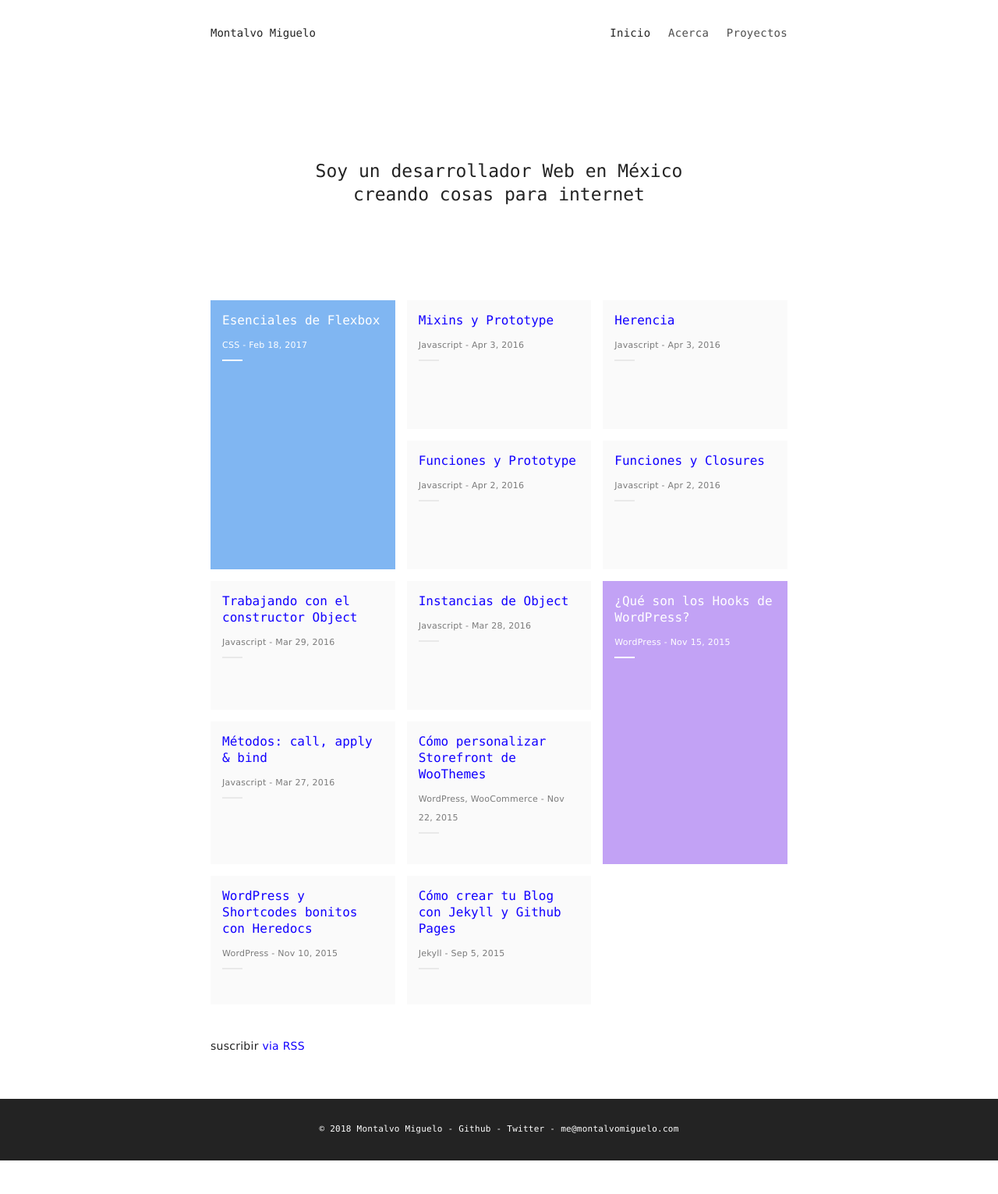
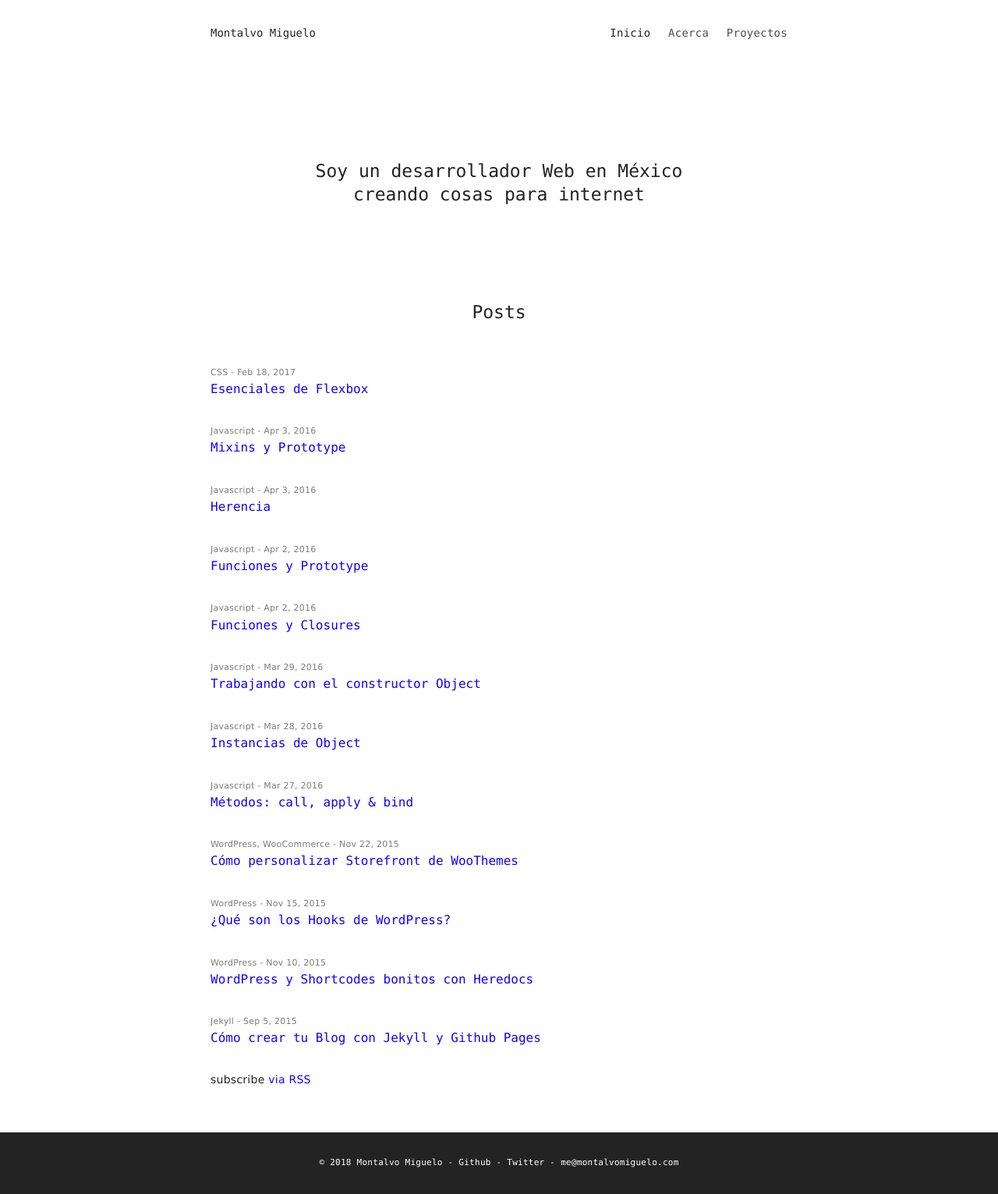
Before and after one commit to montalvomiguelo/montalvomiguelo.github.io, a Jekyll site: the page built from index.html, in a window 1280 px wide. Shown: the whole page at 78% size. Built offline with Jekyll 4.4.1, drawn with Linux system fonts in a browser that asks for light colours; before the commit the page ends 1488 px from its top, so only the background shows below that.

Commit message:
Simplify index layout

```diff
--- a/_includes/footer.html
+++ b/_includes/footer.html
@@ -1,7 +1,7 @@
 <footer class="site-footer">
 
   <div class="wrapper">
-    <span itemscope itemtype="http://schema.org/Organization">
+    <span>
       &copy; {{ 'now' | date: '%Y' }} {{ site.title }}
       {% if site.github_username %}
         - <a href="https://github.com/{{ site.github_username }}" itemprop="sameAs">Github</a>
--- a/_includes/post-list-item.html
+++ /dev/null
@@ -1,13 +0,0 @@
-  <li class="post-list__item" itemprop="blogPost" itemscope itemtype="http://schema.org/BlogPosting">
-    <a class="post-link" href="{{ post.url | prepend: site.baseurl }}" itemprop="url"{% if post.color %} style="background: {{ post.color }};"{% endif %}>
-      <h2 itemprop="name">{{ post.title }}</h2>
-      <span class="post-meta">
-        {% if post.tags.size > 0 %}
-          {% for tag in post.tags %}
-          {{ tag }}{% if forloop.last %} - {% else %}, {% endif %}
-          {% endfor %}
-        {% endif %}
-        <time itemprop="datePublished" datetime="{{ post.date | date_to_xmlschema }}">{{ post.date | date: "%b %-d, %Y" }}</time>
-      </span>
-    </a>
-  </li>
--- a/_includes/post-list.html
+++ /dev/null
@@ -1,115 +0,0 @@
-{% comment %}
-  This snippet controls the post list. Depending on the number of posts in
-  current page we want to display them in rows of 1, 2, 3, 4, 5 or a reversed row of 5.
-
-  A '5 row' has the large post left align with four smaller posts on the right.
-
-  The 'reversed 5 row' has the large post right aligned with four smaller posts on
-  the left.
-
-  If we're near the end of the loop and there are not enough posts to make
-  complete rows of 5, we switch to a 3 item row.
-
-  For example:
-  1  = 1
-  2  = 2
-  3  = 3
-  4  = 3 + 1
-  5  = 5
-  6  = 5 + 1
-  7  = 5 + 2
-  8  = 5 + 3
-  9  = 5 + 3 + 1
-  10 = 5 + reverse 5
-  11 = 5 + reverse 5 + 1
-  etc.
-
-{% endcomment %}
-
-{% assign index_post = forloop.index %}
-{% assign remaining_length_posts = posts_size | minus: index_post %}
-
-{% comment %}
-  If there are more than five items left we want to put them in a 5
-  or reverse 5 row
-
-  5 row = 1 large post on the left, 4 small on the right
-  reverse 5 row = 4 small posts on the left, 1 large on the right
-{% endcomment %}
-{% if remaining_length_posts >= 5 %}
-  {% assign is_five_row_post = true %}
-{% else %}
-  {% assign is_five_row_post = false %}
-{% endif %}
-
-{% if five_row_index_post > 1 and five_row_index_post < 6 %}
-  {% assign is_five_row_post = true %}
-{% endif %}
-
-{% comment %}
-  If the total number of posts is divisible by 5, we will just use
-  5 and reversed 5 items rows
-{% endcomment %}
-{% if divisible_by_five == 0 %}
-  {% assign is_five_row_post = true %}
-{% endif %}
-
-{% comment %}
-  If we set is_five_row_post to true based on the conditionals above.
-{% endcomment %}
-
-{% if is_five_row_post == true %}
-
-  {% if five_row_index_post > 5 %}
-    {% if is_reverse_row_post %}
-      {% assign is_reverse_row_post = false %}
-    {% else %}
-      {% assign is_reverse_row_post = true %}
-    {% endif %}
-    {% assign five_row_index_post = 1 %}
-  {% endif %}
-
-  {% if five_row_index_post == 1 %}
-    {% if is_reverse_row_post %}
-      <li class="post-list__row">
-        <ul class="post-list--secondary">
-    {% else %}
-      <li class="post-list__row">
-        <ul class="post-list--primary">
-      {% endif %}
-  {% endif %}
-
-  {% include post-list-item.html %}
-
-  {% if is_reverse_row_post %}
-    {% if five_row_index_post == 4 %}
-        </ul>
-      <ul class="post-list--primary">
-    {% endif %}
-  {% else %}
-    {% if five_row_index_post == 1 %}
-        </ul>
-      <ul class="post-list--secondary">
-      {% endif %}
-  {% endif %}
-
-  {% if five_row_index_post == 5 %}
-      </ul>
-    </li>
-  {% endif %}
-
-  {% comment %}
-    Increment the group of five counter
-  {% endcomment %}
-  {% if five_row_index_post <= 5 %}
-    {% assign five_row_index_post = five_row_index_post | plus: 1 %}
-  {% endif %}
-
-  {% continue %}
-
-{% endif %}
-
-{% comment %}
-  If is not a 5 row just show the post list item
-{% endcomment %}
-{% include post-list-item.html %}
--- a/_sass/_layout.scss
+++ b/_sass/_layout.scss
@@ -135,103 +135,6 @@
   }
 }
 
-%post-list {
-  margin-left: 0;
-  list-style: none;
-}
-
-.post-list {
-  @extend %post-list;
-
-  @include media-query($post-small) {
-    @include display-flexbox();
-    @include flex-wrap(wrap);
-    margin-left: -$spacing-unit / 2;
-  }
-
-  @include element(row) {
-
-    @include media-query($post-small) {
-      padding-left: $spacing-unit / 2;
-      width: 50%;
-
-      .post-list__item {
-        width: 100%;
-      }
-    }
-
-    @include media-query($post-medium) {
-      @include display-flexbox();
-      padding-left: 0;
-      width: 100%;
-    }
-  }
-
-  @include element(item) {
-    @include display-flexbox();
-    margin-bottom: $spacing-unit / 2;
-    min-height: $spacing-unit / 2 * 11;
-
-    @include media-query($post-small) {
-      padding-left: $spacing-unit / 2;
-      width: 50%;
-    }
-
-    @include media-query($post-medium) {
-      width: 33.33%;
-    }
-  }
-
-  @include modifier(primary) {
-    @extend %post-list;
-
-    @include media-query($post-small) {
-      margin-left: -$spacing-unit / 2;
-    }
-
-    @include media-query($post-medium) {
-      @include flex(1);
-      @include display-flexbox();
-      padding-left: $spacing-unit / 2;
-    }
-
-    .post-link {
-      color: white;
-
-      .post-meta {
-        color: inherit;
-        &:before {
-          background: white;
-        }
-      }
-    }
-  }
-
-  @include modifier(secondary) {
-    @extend %post-list;
-
-    @include media-query($post-small) {
-      margin-left: -$spacing-unit / 2;
-    }
-
-    @include media-query($post-medium) {
-      padding-left: $spacing-unit / 2;
-      @include flex(2);
-    }
-
-    @include media-query($post-medium) {
-      @include display-flexbox();
-      @include flex-wrap(wrap);
-
-      .post-list__item {
-        width: 50%;
-      }
-    }
-
-  }
-
-}
-
 .post-meta {
   font-size: $small-font-size-fallback;
   color: $grey-color;
@@ -241,58 +144,20 @@
   }
 }
 
-.post-link {
-  @include flex-grow(1);
-  background: lighten($text-color, 84.5%);
-  padding: $spacing-unit / 2 $spacing-unit / 2 $spacing-unit * $phi;
+.post-list {
+  margin-left: 0;
+  list-style: none;
 
-  &:hover {
-    text-decoration: none;
-
-    h2 {
-      text-decoration: underline;
-    }
-
+  > li {
+    margin-bottom: $spacing-unit;
   }
-
-  h2 {
-    font-size: $gamma-font-size-fallback;
-
-    .wf-active & {
-      font-size: $gamma-font-size;
-    }
-  }
-
-  .post-meta {
-    padding-bottom: 1.25em;
-    position: relative;
-
-    &:before {
-      background: $grey-color-light;
-      bottom: 0;
-      content: "";
-      display: block;
-      height: 2px;
-      left: 0;
-      position: absolute;
-      width: $phi * $base-font-size;
-    }
-
-    .wf-active & {
-      padding-bottom: 1em;
-    }
-  }
-
 }
 
-.pagination {
-  @include display-flexbox();
-  @include justify-content(center);
-  margin: $spacing-unit 0;
+.post-link {
+  font-size: $gamma-font-size-fallback;
 
-  span,
-  a {
-    padding: .5em;
+  .wf-active & {
+    font-size: $gamma-font-size;
   }
 }
 
--- a/index.html
+++ b/index.html
@@ -4,24 +4,29 @@ layout: default
 
 <div class="home">
 
-  <h3 class="site-description">{{ site.description }}</h3>
+  <h4 class="site-description">{{ site.description }}</h4>
 
-  <ul class="post-list" itemscope itemtype="http://schema.org/Blog">
-    {% comment %}
-      Loop through site posts
-      `is_reverse_row_post`, `five_row_index_post`, `posts_size`, and `divisible_by_five` are
-      all used by '_includes/post-list.html'
-    {% endcomment %}
-    {% assign is_reverse_row_post = false %}
-    {% assign five_row_index_post = 1 %}
-    {% assign posts_size = site.posts.size %}
-    {% assign divisible_by_five = posts_size | modulo:5 %}
+  <h2 class="page-heading">Posts</h2>
 
+  <ul class="post-list">
     {% for post in site.posts %}
-      {% include post-list.html %}
+      <li>
+        <span class="post-meta">
+          {% if post.tags.size > 0 %}
+            {% for tag in post.tags %}
+            {{ tag }}{% if forloop.last %} - {% else %}, {% endif %}
+            {% endfor %}
+          {% endif %}
+          {{ post.date | date: "%b %-d, %Y" }}
+        </span>
+
+        <h3>
+          <a class="post-link" href="{{ post.url | prepend: site.baseurl }}">{{ post.title }}</a>
+        </h3>
+      </li>
     {% endfor %}
   </ul>
 
-  <p class="rss-subscribe">suscribir <a href="{{ "/feed.xml" | prepend: site.baseurl }}">via RSS</a></p>
+  <p class="rss-subscribe">subscribe <a href="{{ "/feed.xml" | prepend: site.baseurl }}">via RSS</a></p>
 
 </div>
```
Also changed, not shown: _layouts/page.html (+5 -5 lines).
